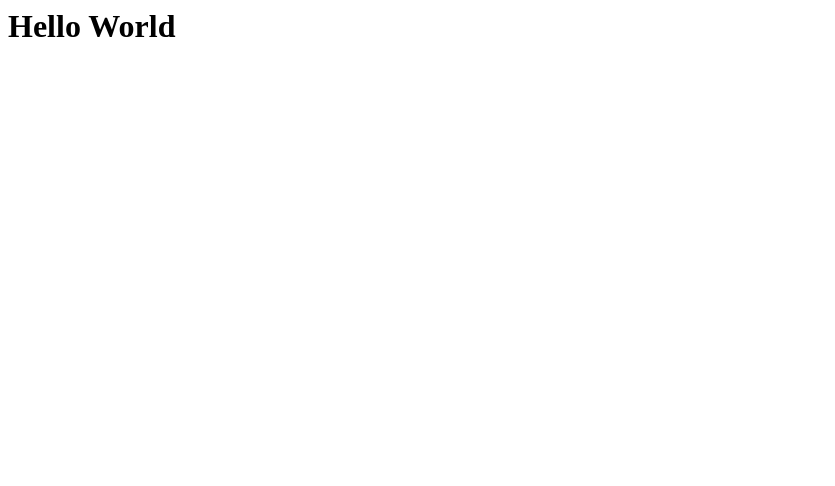
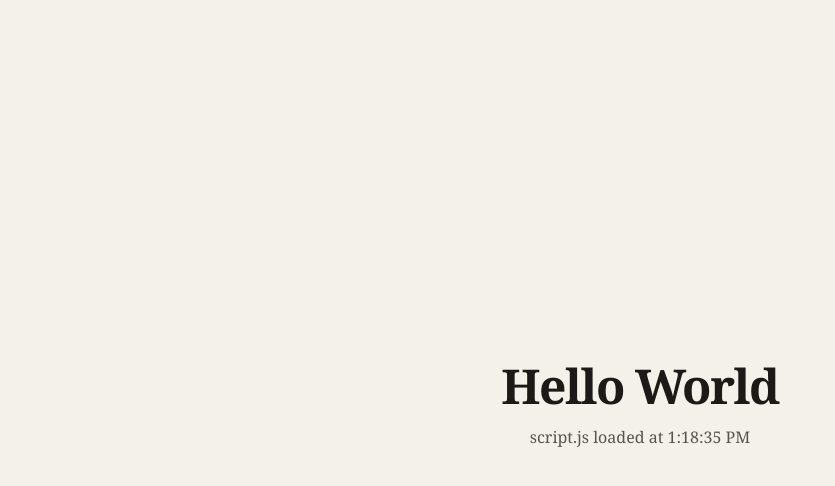
Before and after one commit to aagamezl/shell-tools, a plain HTML site: page http-server/public/index.html in a window 1280 px wide. Shown: the whole page, without its empty margins (0-835 px from the left). Drawn offline with Linux system fonts and the light colour scheme.

Commit message:
feat: http server implementations
Tose implementations are not working properly and needs refactor

```diff
--- a/http-server/public/index.html
+++ b/http-server/public/index.html
@@ -1 +1,15 @@
-<h1>Hello World</h1>
+<!DOCTYPE html>
+<html lang="en">
+<head>
+  <meta charset="utf-8">
+  <title>Hello World</title>
+  <link rel="stylesheet" href="style.css">
+</head>
+<body>
+  <main>
+    <h1>Hello World</h1>
+    <p id="status">Waiting for script.js</p>
+  </main>
+  <script src="script.js"></script>
+</body>
+</html>
--- /dev/null
+++ b/http-server/public/script.js
@@ -0,0 +1,4 @@
+const statusElement = document.getElementById("status");
+const loaded = new Date().toLocaleTimeString();
+
+statusElement.textContent = "script.js loaded at " + loaded;
--- /dev/null
+++ b/http-server/public/style.css
@@ -0,0 +1,24 @@
+body {
+  margin: 0;
+  min-height: 100vh;
+  display: grid;
+  place-items: center;
+  background: #f4f1ea;
+  color: #1c1917;
+  font-family: Georgia, "Times New Roman", serif;
+}
+
+main {
+  text-align: center;
+}
+
+h1 {
+  margin: 0 0 0.5rem;
+  font-size: 3rem;
+  letter-spacing: -0.03em;
+}
+
+#status {
+  margin: 0;
+  color: #57534e;
+}
```
Also changed, not shown: 3 other files.
